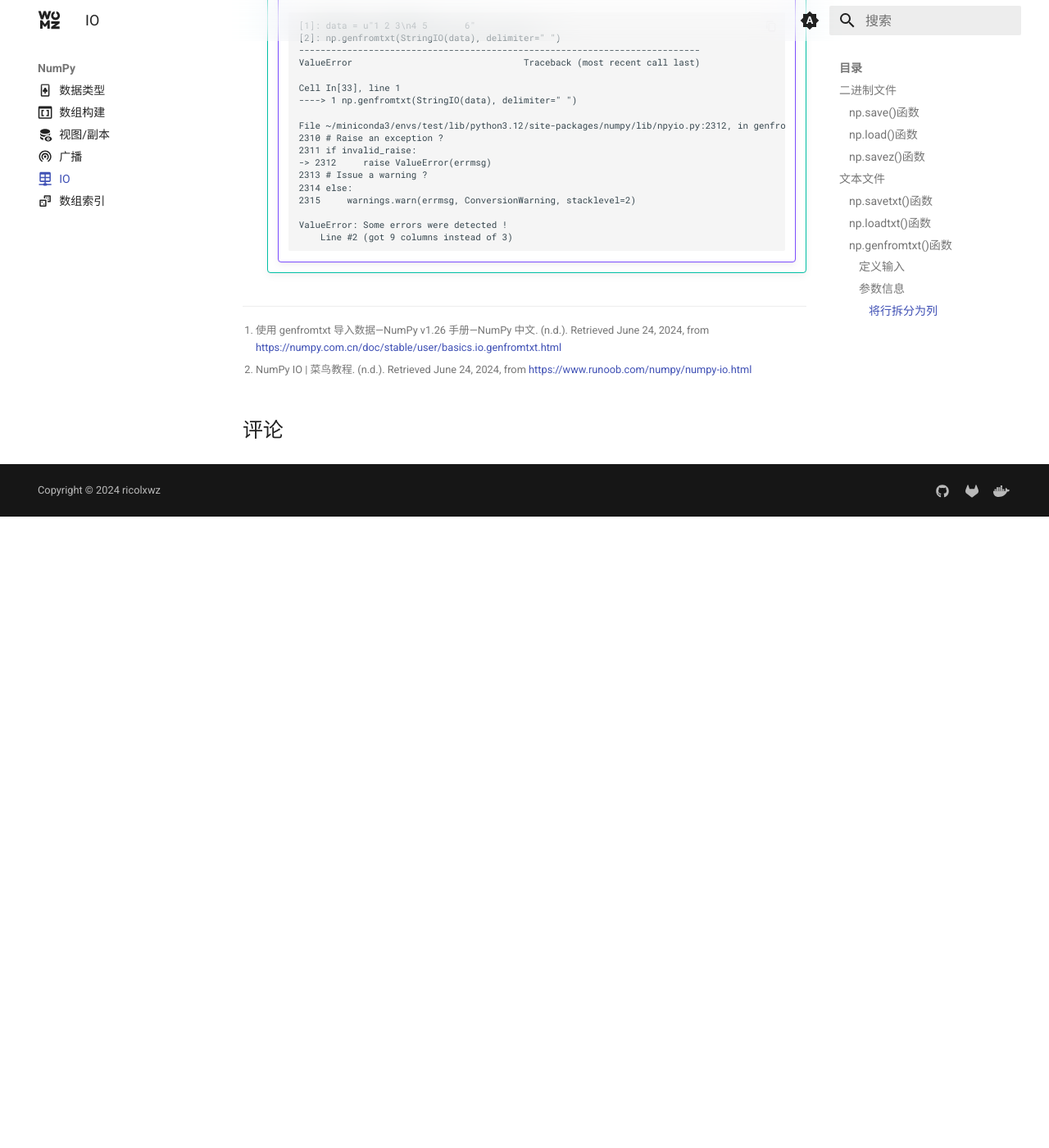
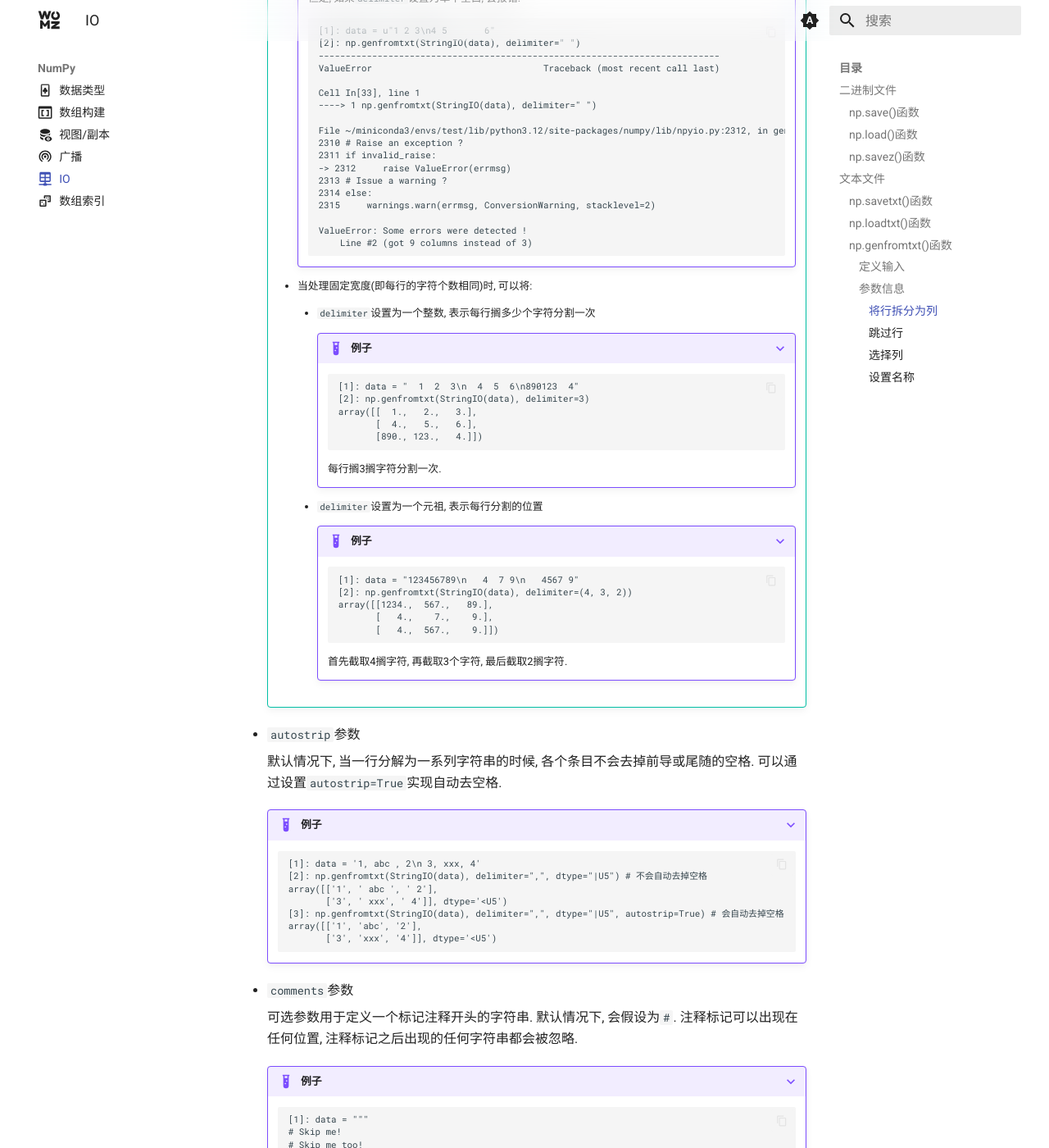
Before and after one commit to sigmax01/py, an MkDocs documentation site: the page built from docs/NumPy/IO.md, in a window 1280 px wide and 1400 px high, scrolled down 5552 px. Shown: the whole window at 82% size. Built offline with MkDocs 1.6.1 and Material for MkDocs 9.7.7, drawn with Linux system fonts in a browser that asks for light colours; comment, search, counter and statistics services are not loaded; before the commit the page ends 6182 px from its top, so only the background shows below that; some of the changed text lies outside the part shown.

````diff
--- a/docs/NumPy/IO.md
+++ b/docs/NumPy/IO.md
@@ -235,7 +235,7 @@
         定义:
 
         ```py
-        data = u"1, 2, 3\n4, 5, 6"
+        data = "1, 2, 3\n4, 5, 6"
         np.genfromtxt(StringIO(data), delimiter=",") # 正确调用方式, 先转为文件
         np.genfromtxt(data, delimiter=",") # 错误调用方式
         ```
@@ -257,41 +257,172 @@
 
     ???+ tip "Tip"
 
-        默认情况下, `delimiter`默认值为`None`. 这意味着每一行按照空白进行拆分, 连续的空白将被视为单个空白.
+        - 默认情况下, `delimiter`默认值为`None`. 这意味着每一行按照空白进行拆分, 连续的空白被视为单个空白.
 
-        ???+ example "例子"
+            ???+ example "例子"
 
-            ```
-            [1]: data = u"1 2 3\n4 5       6"
-            [2]: np.genfromtxt(StringIO(data), delimiter="")
-            array([[1., 2., 3.],
-                   [4., 5., 6.]])
-            ```
+                ```
+                [1]: data = u"1 2 3\n4 5       6"
+                [2]: np.genfromtxt(StringIO(data), delimiter="")
+                array([[1., 2., 3.],
+                       [4., 5., 6.]])
+                ```
 
-            可以看到, 连续的空白按照单个空白处理, 所以没有报错.
+                可以看到, 连续的空白按照单个空白处理, 所以没有报错.
 
-            但是, 如果`delimiter`设置为单个空白, 会报错.
+                但是, 如果`delimiter`设置为单个空白, 会报错.
 
-            ```
-            [1]: data = u"1 2 3\n4 5       6"
-            [2]: np.genfromtxt(StringIO(data), delimiter=" ")
-            ---------------------------------------------------------------------------
-            ValueError                                Traceback (most recent call last)
+                ```
+                [1]: data = u"1 2 3\n4 5       6"
+                [2]: np.genfromtxt(StringIO(data), delimiter=" ")
+                ---------------------------------------------------------------------------
+                ValueError                                Traceback (most recent call last)
 
-            Cell In[33], line 1
-            ----> 1 np.genfromtxt(StringIO(data), delimiter=" ")
+                Cell In[33], line 1
+                ----> 1 np.genfromtxt(StringIO(data), delimiter=" ")
 
-            File ~/miniconda3/envs/test/lib/python3.12/site-packages/numpy/lib/npyio.py:2312, in genfromtxt(fname, dtype, comments, delimiter, skip_header, skip_footer, converters, missing_values, filling_values, usecols, names, excludelist, deletechars, replace_space, autostrip, case_sensitive, defaultfmt, unpack, usemask, loose, invalid_raise, max_rows, encoding, ndmin, like)
-            2310 # Raise an exception ?
-            2311 if invalid_raise:
-            -> 2312     raise ValueError(errmsg)
-            2313 # Issue a warning ?
-            2314 else:
-            2315     warnings.warn(errmsg, ConversionWarning, stacklevel=2)
+                File ~/miniconda3/envs/test/lib/python3.12/site-packages/numpy/lib/npyio.py:2312, in genfromtxt(fname, dtype, comments, delimiter, skip_header, skip_footer, converters, missing_values, filling_values, usecols, names, excludelist, deletechars, replace_space, autostrip, case_sensitive, defaultfmt, unpack, usemask, loose, invalid_raise, max_rows, encoding, ndmin, like)
+                2310 # Raise an exception ?
+                2311 if invalid_raise:
+                -> 2312     raise ValueError(errmsg)
+                2313 # Issue a warning ?
+                2314 else:
+                2315     warnings.warn(errmsg, ConversionWarning, stacklevel=2)
 
-            ValueError: Some errors were detected !
-                Line #2 (got 9 columns instead of 3)
-            ```
+                ValueError: Some errors were detected !
+                    Line #2 (got 9 columns instead of 3)
+                ```
+
+        - 当处理固定宽度(即每行的字符个数相同)时, 可以将:
+
+            - `delimiter`设置为一个整数, 表示每行搁多少个字符分割一次
+
+                ???+ example "例子"
+
+                    ```
+                    [1]: data = "  1  2  3\n  4  5  6\n890123  4"
+                    [2]: np.genfromtxt(StringIO(data), delimiter=3)
+                    array([[  1.,   2.,   3.],
+                           [  4.,   5.,   6.],
+                           [890., 123.,   4.]])
+                    ```
+
+                    每行搁3搁字符分割一次.
+
+            - `delimiter`设置为一个元祖, 表示每行分割的位置
+
+                ???+ example "例子"
+
+                    ```
+                    [1]: data = "123456789\n   4  7 9\n   4567 9"
+                    [2]: np.genfromtxt(StringIO(data), delimiter=(4, 3, 2))
+                    array([[1234.,  567.,   89.],
+                           [   4.,    7.,    9.],
+                           [   4.,  567.,    9.]])
+                    ```
+
+                    首先截取4搁字符, 再截取3个字符, 最后截取2搁字符.
+
+- `autostrip`参数
+
+    默认情况下, 当一行分解为一系列字符串的时候, 各个条目不会去掉前导或尾随的空格. 可以通过设置`autostrip=True`实现自动去空格.
+
+    ???+ example "例子"
+
+        ```
+        [1]: data = '1, abc , 2\n 3, xxx, 4'
+        [2]: np.genfromtxt(StringIO(data), delimiter=",", dtype="|U5") # 不会自动去掉空格
+        array([['1', ' abc ', ' 2'],
+               ['3', ' xxx', ' 4']], dtype='<U5')
+        [3]: np.genfromtxt(StringIO(data), delimiter=",", dtype="|U5", autostrip=True) # 会自动去掉空格
+        array([['1', 'abc', '2'],
+               ['3', 'xxx', '4']], dtype='<U5')
+        ```
+
+- `comments`参数
+
+    可选参数用于定义一个标记注释开头的字符串. 默认情况下, 会假设为`#`. 注释标记可以出现在任何位置, 注释标记之后出现的任何字符串都会被忽略.
+
+    ???+ example "例子"
+
+        ```
+        [1]: data = """
+        # Skip me!
+        # Skip me too!
+        1, 2
+        3, 4
+        5, 6 # This is the third line of the data
+        7, 8
+        # And the last line
+        9, 0
+        """
+        [2]: np.genfromtxt(StringIO(data), delimiter=",")
+        array([[1., 2.],
+               [3., 4.],
+               [5., 6.],
+               [7., 8.],
+               [9., 0.]])
+        [3]: np.genfromtxt(StringIO(data), delimiter=",", comments="&")
+        array([[1., 2.],
+               [3., 4.],
+               [5., 6.],
+               [7., 8.],
+               [9., 0.]])
+        ```
+
+    ???+ tip "Tip"
+
+        当`comments`被设置为`None`时, 没有任何行会被视为注释.
+
+##### 跳过行
+
+文件中存在的标题和尾注会影响数据处理. 在这种情况下我们需要使用可选参数`skip_header`或`skip_footer`. 前者对应于在其他任何操作之前要跳过的`n`行, 后者对应跳过文件的后`n`行.
+
+???+ example "例子"
+
+    ```
+    [0]: data = "\n".join(str(i) for i in range(10))
+    [1]: data
+    '0\n1\n2\n3\n4\n5\n6\n7\n8\n9'
+    [2]: np.genfromtxt(StringIO(data))
+    array([0., 1., 2., 3., 4., 5., 6., 7., 8., 9.])
+    [3]: np.genfromtxt(StringIO(data), skip_header=3, skip_footer=5)
+    array([3., 4.])
+    ```
+
+???+ tip "Tip"
+
+    默认情况下, 这两个参数都是`0`.
+
+##### 选择列
+
+某些情况下, 我们不关心所有的数据列, 只关系其中的几列. 可以使用`usecols`参数选择要导入的列, 此参数为一个元祖, 接受单个整数或一系列整数, 对应于要导入的列的索引.
+
+???+ example "例子"
+
+    ```
+    [1]: data = "1 2 3\n4 5 6"
+    [2]: np.genfromtxt(StringIO(data), usecols=(0, -1))
+    array([[1., 3.],
+           [4., 6.]])
+    ```
+
+???+ tip "Tip"
+
+    如果列有名称, 还可以通过将名称作为参数提供给`usecols`
+
+    ???+ example "例子"
+
+        ```
+        [1]: data = "1 2 3\n4 5 6"
+        [2]: np.genfromtxt(StringIO(data), names="a, b, c", usecols=("a", "c"))
+        array([(1., 3.), (4., 6.)], dtype=[('a', '<f8'), ('c', '<f8')])
+        [3]: np.genfromtxt(StringIO(data), names="a, b, c", usecols=("a, c"))
+        array([(1., 3.), (4., 6.)], dtype=[('a', '<f8'), ('c', '<f8')])
+        ```
+
+##### 设置名称
+
 
 [^1]: 使用 genfromtxt 导入数据—NumPy v1.26 手册—NumPy 中文. (n.d.). Retrieved June 24, 2024, from https://numpy.com.cn/doc/stable/user/basics.io.genfromtxt.html
 [^2]: NumPy IO | 菜鸟教程. (n.d.). Retrieved June 24, 2024, from https://www.runoob.com/numpy/numpy-io.html
````
